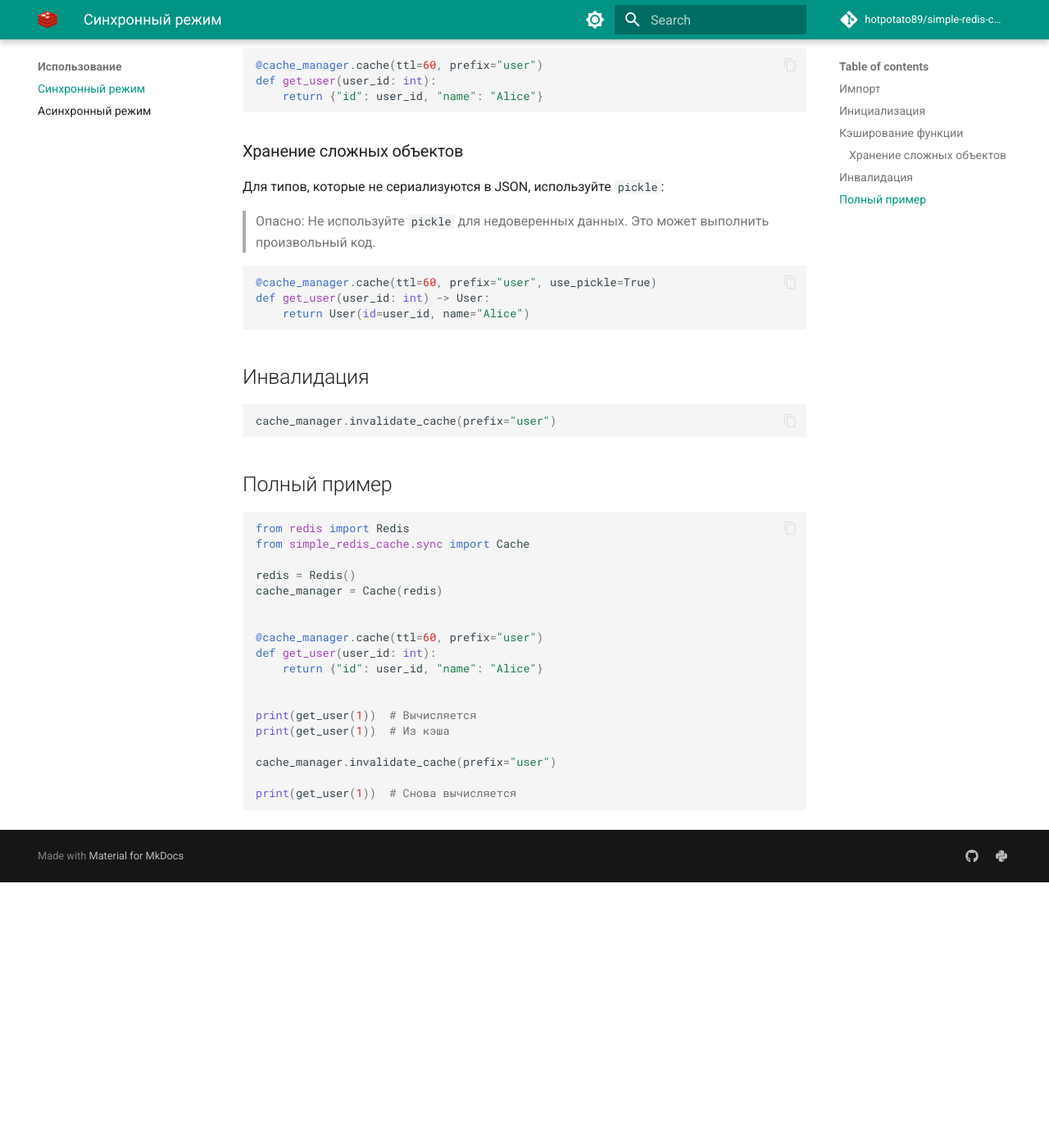
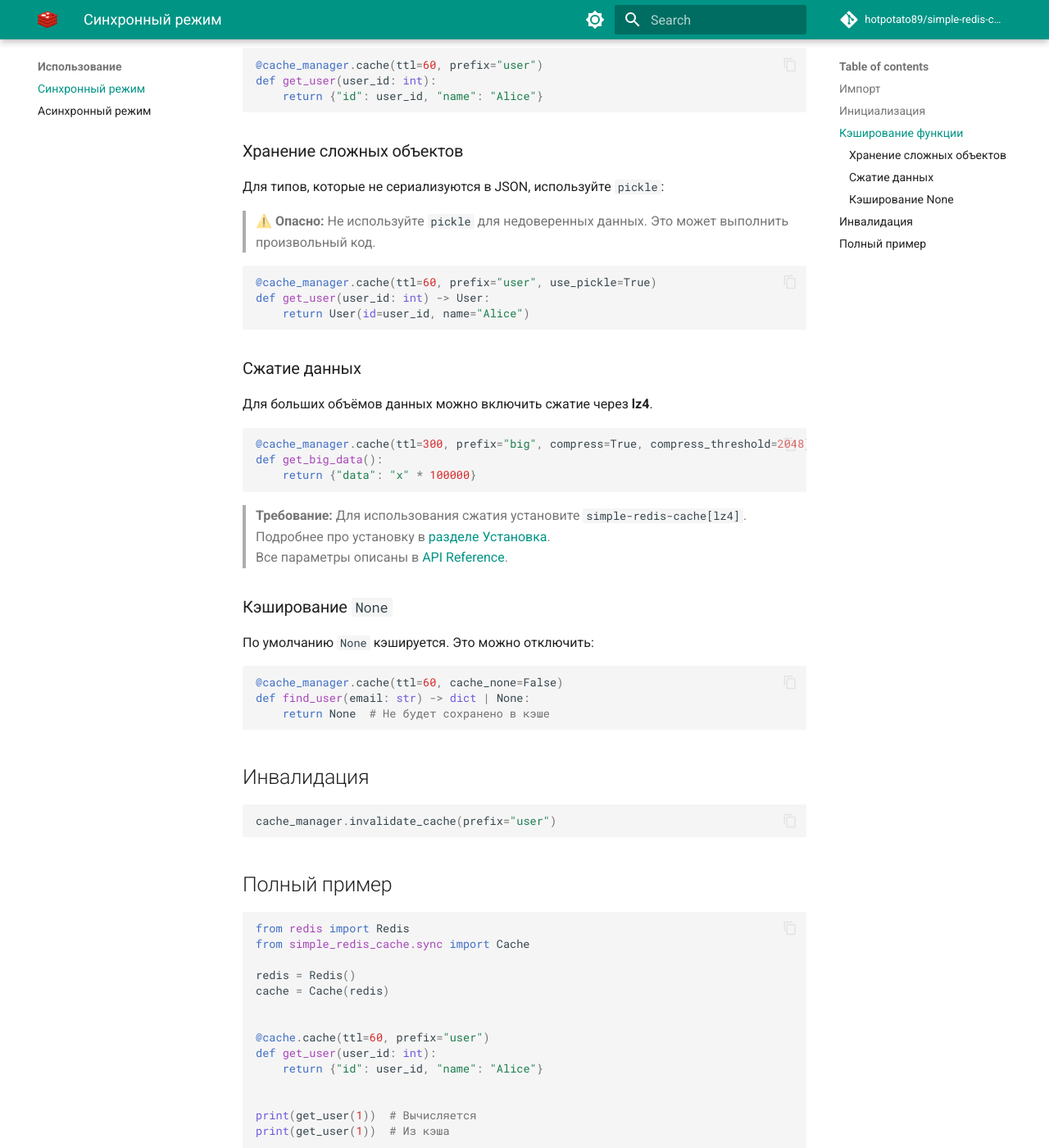
Before and after one commit to hotpotato89/simple-redis-cache, an MkDocs documentation site: the page built from docs/usage/sync.md, in a window 1280 px wide and 1400 px high, scrolled down 585 px. Shown: the whole window at 82% size. Built offline with MkDocs 1.6.1 and Material for MkDocs 9.7.7, drawn with Linux system fonts in a browser that asks for light colours; comment, search, counter and statistics services are not loaded; before the commit the page ends 1661 px from its top, so only the background shows below that; some of the changed text lies outside the part shown.

Commit message:
docs(mkdocs): usage

````diff
--- a/docs/usage/sync.md
+++ b/docs/usage/sync.md
@@ -10,6 +10,7 @@ from redis import Redis
 ```
 
 ## Инициализация
+
 ```python
 redis_client = Redis()
 cache_manager = Cache(redis_client)
@@ -27,7 +28,7 @@ def get_user(user_id: int):
 
 Для типов, которые не сериализуются в JSON, используйте `pickle`:
 
-> Опасно: Не используйте `pickle` для недоверенных данных. Это может выполнить произвольный код.
+> ⚠️ **Опасно:** Не используйте `pickle` для недоверенных данных. Это может выполнить произвольный код.
 
 ```python
 @cache_manager.cache(ttl=60, prefix="user", use_pickle=True)
@@ -35,21 +36,47 @@ def get_user(user_id: int) -> User:
     return User(id=user_id, name="Alice")
 ```
 
+### Сжатие данных
+
+Для больших объёмов данных можно включить сжатие через **lz4**.
+
+```python
+@cache_manager.cache(ttl=300, prefix="big", compress=True, compress_threshold=2048)
+def get_big_data():
+    return {"data": "x" * 100000}
+```
+
+> **Требование:** Для использования сжатия установите `simple-redis-cache[lz4]`.
+> Подробнее про установку в [разделе Установка](../installation.md).
+> Все параметры описаны в [API Reference](../api.md).
+
+### Кэширование `None`
+
+По умолчанию `None` кэшируется. Это можно отключить:
+
+```python
+@cache_manager.cache(ttl=60, cache_none=False)
+def find_user(email: str) -> dict | None:
+    return None  # Не будет сохранено в кэше
+```
+
 ## Инвалидация
+
 ```python
 cache_manager.invalidate_cache(prefix="user")
 ```
 
 ## Полный пример
+
 ```python
 from redis import Redis
 from simple_redis_cache.sync import Cache
 
 redis = Redis()
-cache_manager = Cache(redis)
+cache = Cache(redis)
 
 
-@cache_manager.cache(ttl=60, prefix="user")
+@cache.cache(ttl=60, prefix="user")
 def get_user(user_id: int):
     return {"id": user_id, "name": "Alice"}
 
@@ -57,7 +84,7 @@ def get_user(user_id: int):
 print(get_user(1))  # Вычисляется
 print(get_user(1))  # Из кэша
 
-cache_manager.invalidate_cache(prefix="user")
+cache.invalidate_cache(prefix="user")
 
 print(get_user(1))  # Снова вычисляется
 ```
````
Also changed, not shown: other parts of docs/usage/sync.md (+1 -1 lines), docs/usage/async.md (+30 -3 lines).
